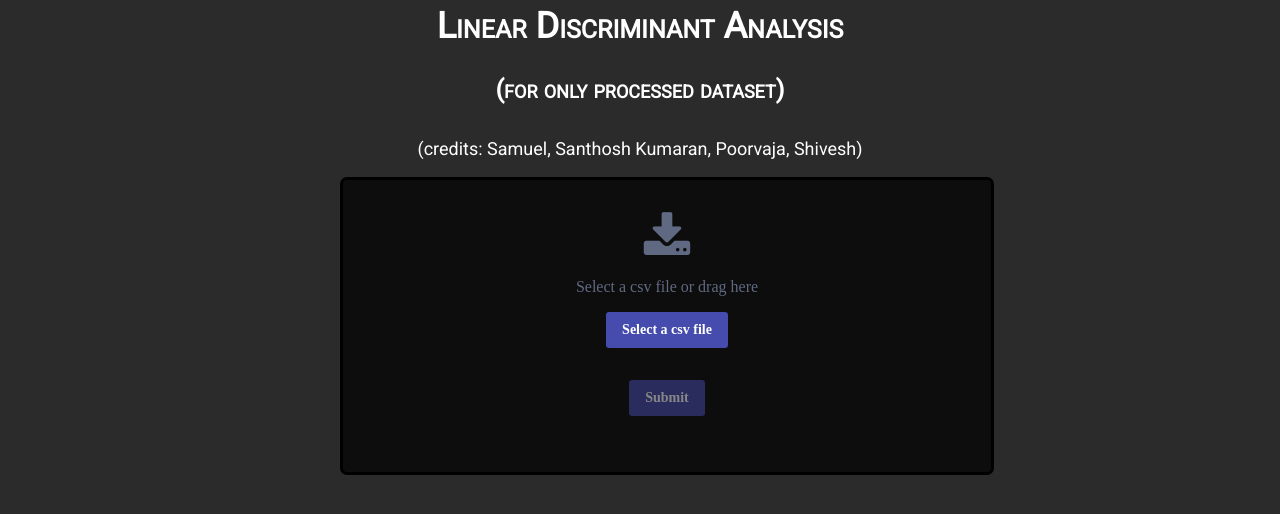
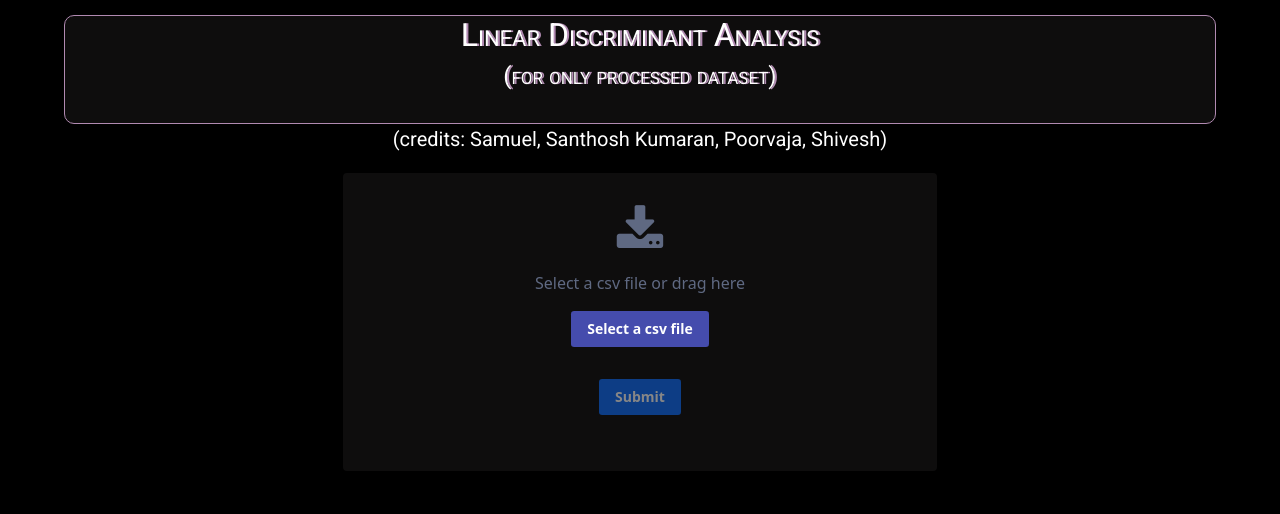
Before and after one commit to Samuel-2552/Maths-Project-LDA, a plain HTML site: page index.html in a window 1280 px wide. Drawn offline with nearby package versions, Linux system fonts and the light colour scheme.

Commit message:
Changes in design

```diff
--- a/index.html
+++ b/index.html
@@ -2,10 +2,19 @@
     <head>
         <title>LDA-Home</title>
         <link rel="stylesheet" href="style.css"/>
+        <meta charset="utf-8">
+        <meta name="viewport" content="width=device-width, initial-scale=1">
+        <link rel="stylesheet" href="https://cdn.jsdelivr.net/npm/bootstrap@5.2.2/dist/css/bootstrap.min.css">
+        <script src="https://ajax.googleapis.com/ajax/libs/jquery/3.5.1/jquery.min.js"></script>
+        <script src="https://cdn.jsdelivr.net/npm/bootstrap@5.2.2/dist/js/bootstrap.min.js"></script>
     </head>
-    <body style="background-color: rgb(43, 43, 43);">
-        <section>
+    <body style="background-color: rgb(0, 0, 0);">
+
+        <header>
             <h2>Linear Discriminant Analysis</h2><h4>(for only processed dataset)</h4><br>
+        </header>
+
+            <section>
             <p class="lead">(credits: Samuel, Santhosh Kumaran, Poorvaja, Shivesh)</p>
 
 
--- a/style.css
+++ b/style.css
@@ -1,9 +1,17 @@
 @import url(https://maxcdn.bootstrapcdn.com/font-awesome/4.5.0/css/font-awesome.min.css);
 @import url("https://fonts.googleapis.com/css?family=Roboto");
 
-.section{
-  margin:auto;
-  width: 50%;
+
+
+header{
+  background: rgb(14, 13, 13);
+  height: fit-content;
+  border-radius: 10px;
+  width: 90%;
+  margin: auto;
+  margin-top: 15px;
+  border: 0.1px solid rgb(177, 138, 177);
+  text-shadow: 2px 2px rgb(187, 171, 187);
 }
 
 h2 {
@@ -14,6 +22,7 @@ h2 {
   color: #ffffff;
   margin-bottom: 0;
   text-align: center;
+  text-shadow: 2px 0px rgb(177,138,177);
 }
 h4 {
     font-family: "Roboto", sans-serif;
@@ -23,6 +32,7 @@ h4 {
   color: #ffffff;
   margin-bottom: 0;
   text-align: center;
+  text-shadow: 2px 0px rgb(177,138,177);
 }
 
 p {
```
